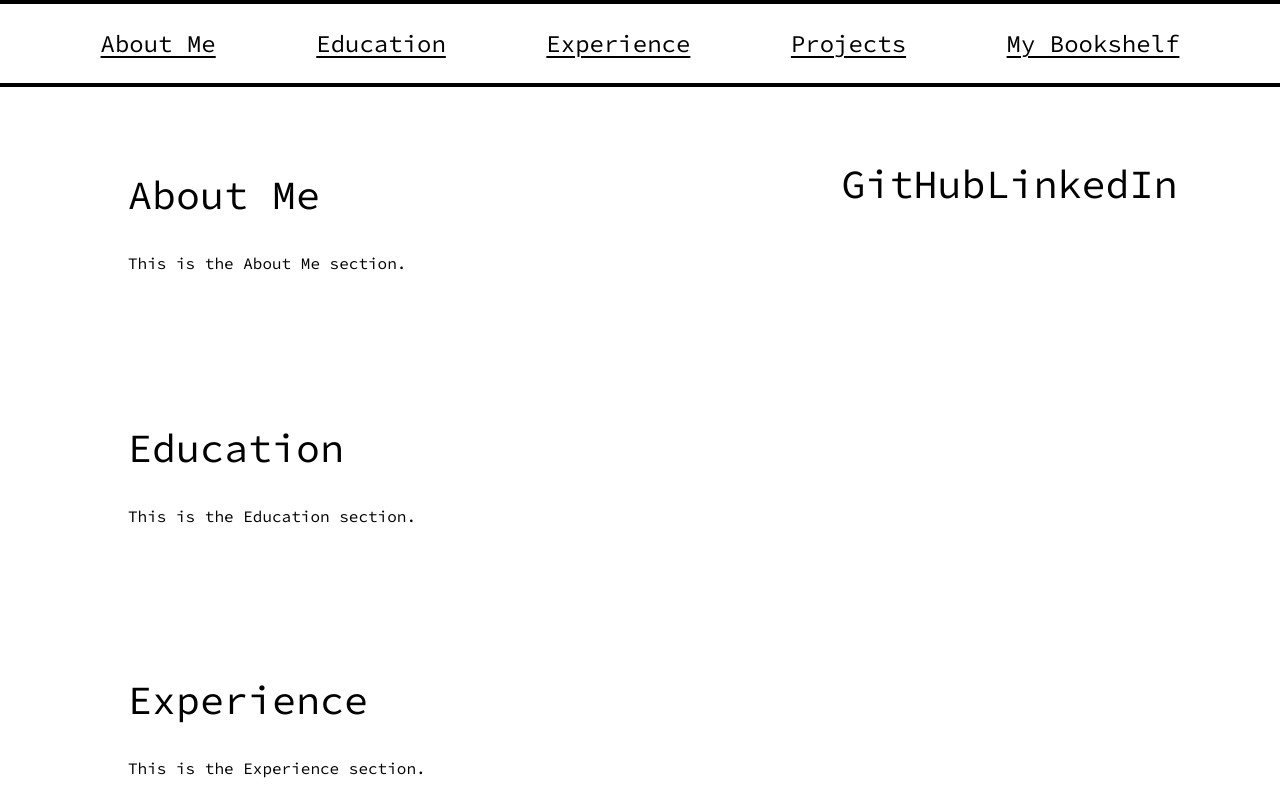
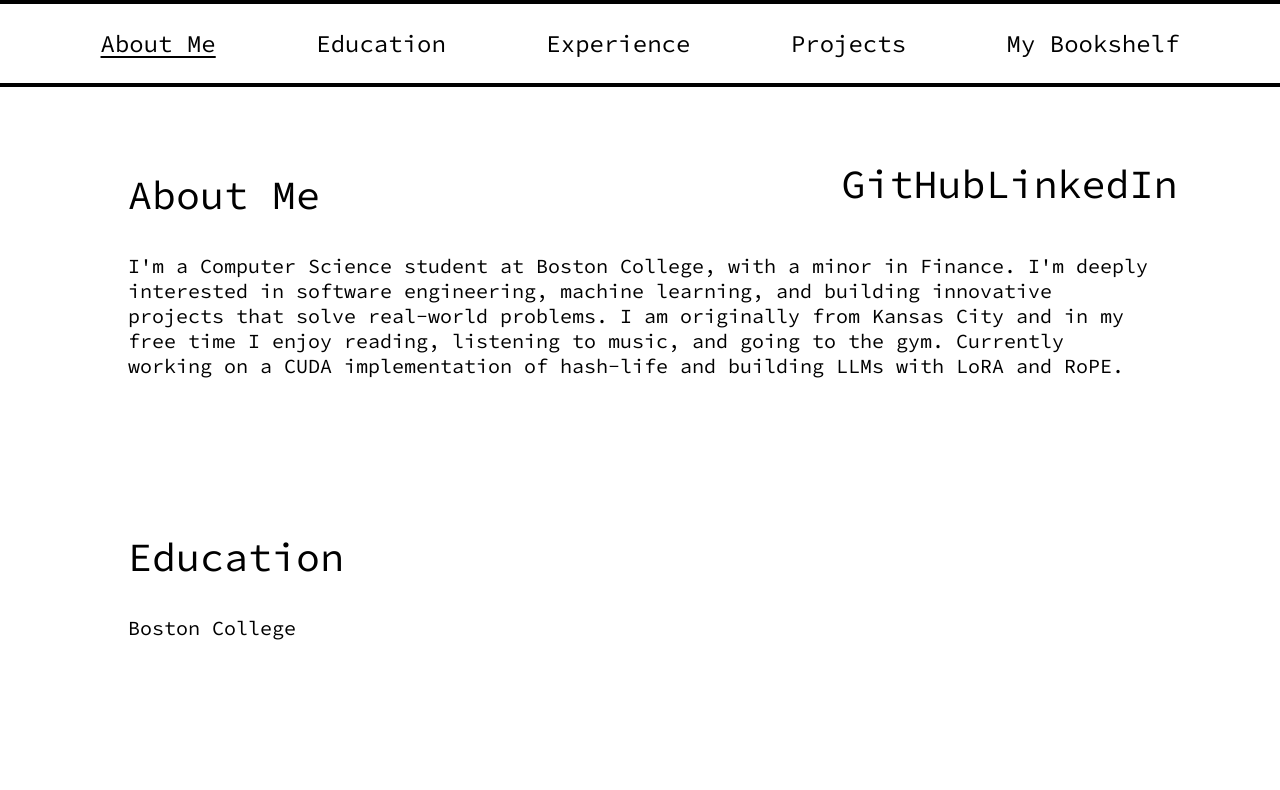
Before and after one commit to AndrewBoessen/portfolio-website, a website built with webpack: page index.html in a window 1280 px wide. Shown: the top 790 px of the page. Built offline with nearby package versions, Linux system fonts and the light colour scheme; files whose address does not match are found by name.

Commit message:
about me section

```diff
--- a/index.html
+++ b/index.html
@@ -46,12 +46,15 @@
   <!-- Sections with IDs for the menu links to target -->
   <section id="about-me" class="section">
     <h2>About Me</h2>
-    <p>This is the About Me section.</p>
+    <p>I'm a Computer Science student at Boston College, with a minor in Finance. I'm deeply interested in software
+      engineering, machine learning, and building innovative projects that solve real-world problems. I am originally
+      from Kansas City and in my free time I enjoy reading, listening to music, and going to the gym. Currently
+      working on a CUDA implementation of hash-life and building LLMs with LoRA and RoPE.</p>
   </section>
 
   <section id="education" class="section">
     <h2>Education</h2>
-    <p>This is the Education section.</p>
+    <p>Boston College</p>
   </section>
 
   <section id="experience" class="section">
--- a/style.css
+++ b/style.css
@@ -25,6 +25,11 @@ h2 {
 
 h3 {
   font-size: 24px;
+  font-weight: normal;
+}
+
+p {
+  font-size: 20px;
   font-weight: normal;
 }
 
```
